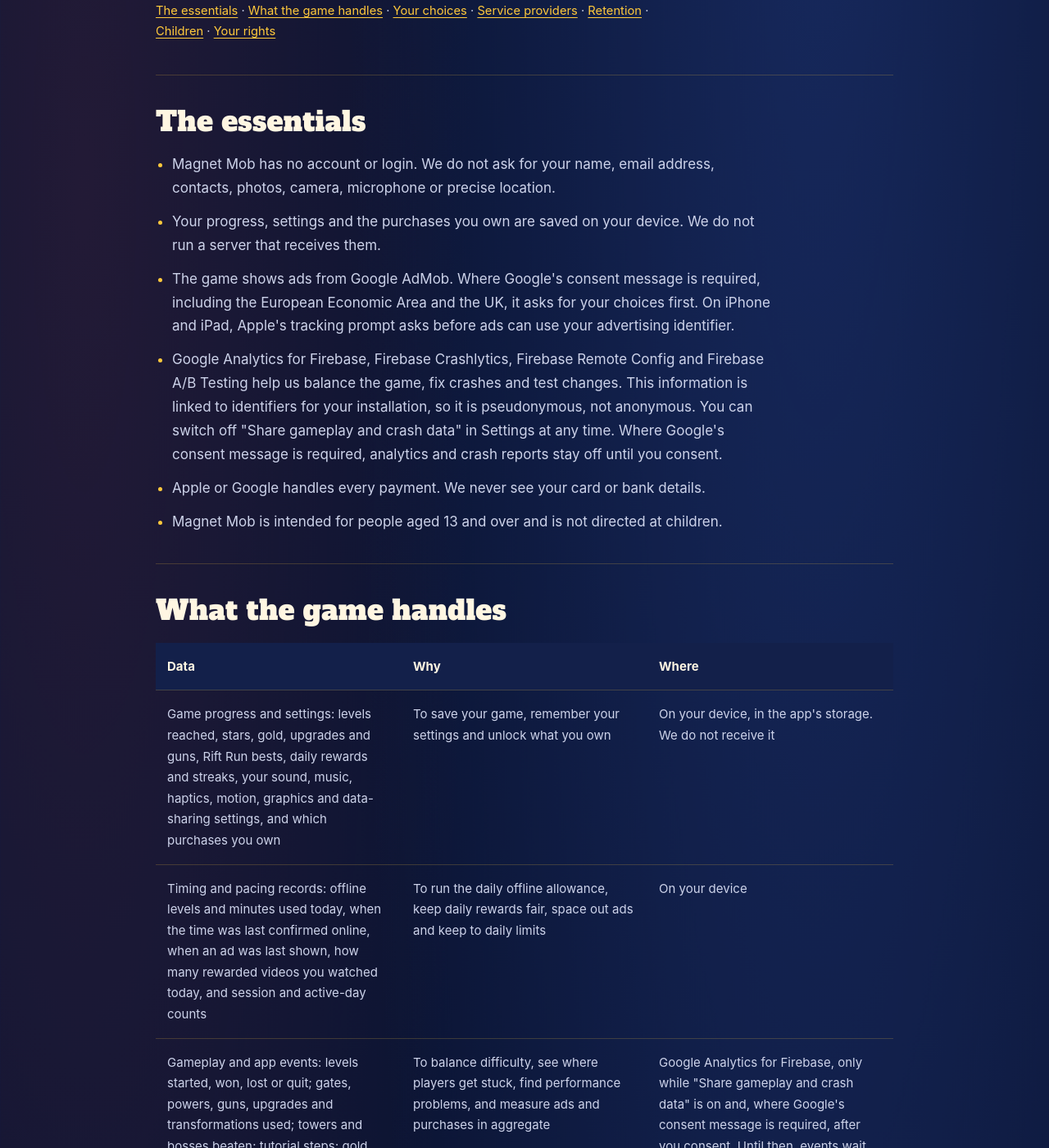
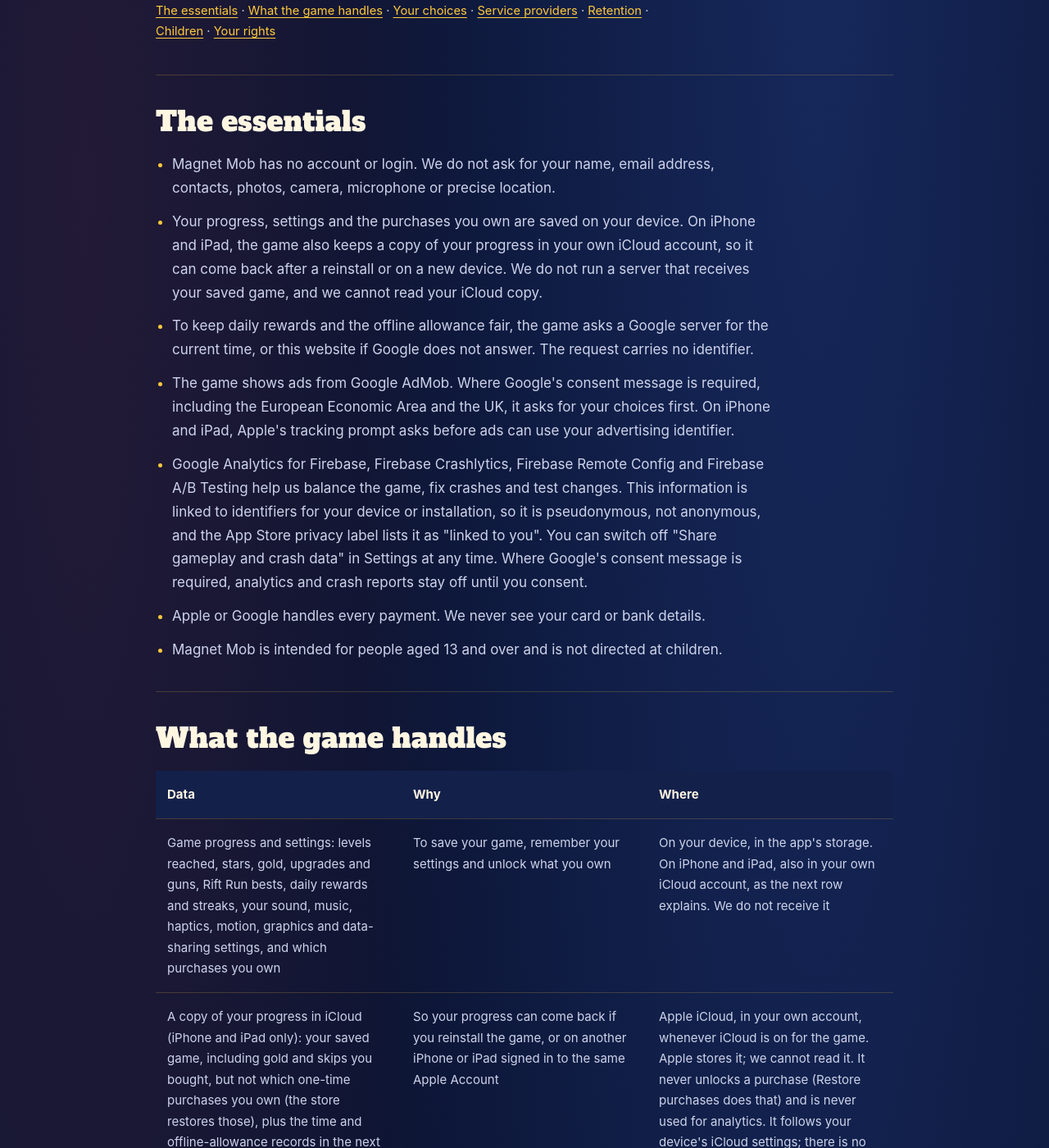
Before and after one commit to pgtgrly/pgtgrly.github.io, a Jekyll site: the page magnetmob/privacy/index.html, which Jekyll copies as it is, in a window 1280 px wide and 1400 px high, scrolled down 508 px. Shown: the whole window at 82% size. Built offline with Jekyll 4.4.1, drawn with Linux system fonts in a browser that asks for light colours; some of the changed text lies outside the part shown.

Commit message:
Magnet Mob privacy, support and terms: the iCloud copy of progress, the time check, and data linked to you

```diff
--- a/magnetmob/privacy/index.html
+++ b/magnetmob/privacy/index.html
@@ -22,7 +22,7 @@
       <h1>Privacy<br><em>Policy.</em></h1>
       <p class="document-subtitle">Magnet Mob: Crowd Army Runner</p>
       <p class="lede">Magnet Mob: Crowd Army Runner is a game for iPhone, iPad and Android made by Pranav Garg. On Google Play it is published under the developer name DamagedCronJob. This policy explains what stays on your device, what may leave it, and the choices you have.</p>
-      <p class="meta">Last updated 1 November 2026</p>
+      <p class="meta">Last updated 12 November 2026</p>
       <p class="contents"><a href="#essentials">The essentials</a> · <a href="#data">What the game handles</a> · <a href="#your-choices">Your choices</a> · <a href="#services">Service providers</a> · <a href="#retention">Retention</a> · <a href="#children">Children</a> · <a href="#rights">Your rights</a></p>
     </header>
 
@@ -30,9 +30,10 @@
       <h2>The essentials</h2>
       <ul>
         <li>Magnet Mob has no account or login. We do not ask for your name, email address, contacts, photos, camera, microphone or precise location.</li>
-        <li>Your progress, settings and the purchases you own are saved on your device. We do not run a server that receives them.</li>
+        <li>Your progress, settings and the purchases you own are saved on your device. On iPhone and iPad, the game also keeps a copy of your progress in your own iCloud account, so it can come back after a reinstall or on a new device. We do not run a server that receives your saved game, and we cannot read your iCloud copy.</li>
+        <li>To keep daily rewards and the offline allowance fair, the game asks a Google server for the current time, or this website if Google does not answer. The request carries no identifier.</li>
         <li>The game shows ads from Google AdMob. Where Google's consent message is required, including the European Economic Area and the UK, it asks for your choices first. On iPhone and iPad, Apple's tracking prompt asks before ads can use your advertising identifier.</li>
-        <li>Google Analytics for Firebase, Firebase Crashlytics, Firebase Remote Config and Firebase A/B Testing help us balance the game, fix crashes and test changes. This information is linked to identifiers for your installation, so it is pseudonymous, not anonymous. You can switch off "Share gameplay and crash data" in Settings at any time. Where Google's consent message is required, analytics and crash reports stay off until you consent.</li>
+        <li>Google Analytics for Firebase, Firebase Crashlytics, Firebase Remote Config and Firebase A/B Testing help us balance the game, fix crashes and test changes. This information is linked to identifiers for your device or installation, so it is pseudonymous, not anonymous, and the App Store privacy label lists it as "linked to you". You can switch off "Share gameplay and crash data" in Settings at any time. Where Google's consent message is required, analytics and crash reports stay off until you consent.</li>
         <li>Apple or Google handles every payment. We never see your card or bank details.</li>
         <li>Magnet Mob is intended for people aged 13 and over and is not directed at children.</li>
       </ul>
@@ -43,12 +44,13 @@
       <table class="data-table">
         <thead><tr><th scope="col">Data</th><th scope="col">Why</th><th scope="col">Where</th></tr></thead>
         <tbody>
-          <tr><td data-label="Data">Game progress and settings: levels reached, stars, gold, upgrades and guns, Rift Run bests, daily rewards and streaks, your sound, music, haptics, motion, graphics and data-sharing settings, and which purchases you own</td><td data-label="Why">To save your game, remember your settings and unlock what you own</td><td data-label="Where">On your device, in the app's storage. We do not receive it</td></tr>
-          <tr><td data-label="Data">Timing and pacing records: offline levels and minutes used today, when the time was last confirmed online, when an ad was last shown, how many rewarded videos you watched today, and session and active-day counts</td><td data-label="Why">To run the daily offline allowance, keep daily rewards fair, space out ads and keep to daily limits</td><td data-label="Where">On your device</td></tr>
+          <tr><td data-label="Data">Game progress and settings: levels reached, stars, gold, upgrades and guns, Rift Run bests, daily rewards and streaks, your sound, music, haptics, motion, graphics and data-sharing settings, and which purchases you own</td><td data-label="Why">To save your game, remember your settings and unlock what you own</td><td data-label="Where">On your device, in the app's storage. On iPhone and iPad, also in your own iCloud account, as the next row explains. We do not receive it</td></tr>
+          <tr><td data-label="Data">A copy of your progress in iCloud (iPhone and iPad only): your saved game, including gold and skips you bought, but not which one-time purchases you own (the store restores those), plus the time and offline-allowance records in the next row</td><td data-label="Why">So your progress can come back if you reinstall the game, or on another iPhone or iPad signed in to the same Apple Account</td><td data-label="Where">Apple iCloud, in your own account, whenever iCloud is on for the game. Apple stores it; we cannot read it. It never unlocks a purchase (Restore purchases does that) and is never used for analytics. It follows your device's iCloud settings; there is no separate switch in the game. Android does not use iCloud; Android's own backup may include the game's data</td></tr>
+          <tr><td data-label="Data">Timing and pacing records: offline levels and minutes used today, when the time was last confirmed online, when an ad was last shown, how many rewarded videos you watched today, and session and active-day counts</td><td data-label="Why">To run the daily offline allowance, keep daily rewards fair, space out ads and keep to daily limits</td><td data-label="Where">On your device. On iPhone and iPad, the time and offline-allowance records are also in the iCloud copy above</td></tr>
           <tr><td data-label="Data">Gameplay and app events: levels started, won, lost or quit; gates, powers, guns, upgrades and transformations used; towers and bosses beaten; tutorial steps; gold earned and spent; settings changes; ad offers, whether you watched them and the estimated ad revenue per placement; purchases (the product, price, currency and a one-way hash of the transaction ID) and failed purchase attempts; occasional performance samples such as frame rate; the app version</td><td data-label="Why">To balance difficulty, see where players get stuck, find performance problems, and measure ads and purchases in aggregate</td><td data-label="Where">Google Analytics for Firebase, only while "Share gameplay and crash data" is on and, where Google's consent message is required, after you consent. Until then, events wait on your device and are deleted if sharing is not allowed. Firebase adds an app instance identifier and device details such as model, operating system, language and a country or region inferred from your IP address. The game sets no user ID</td></tr>
           <tr><td data-label="Data">Crash and diagnostic information: crash traces (for the game's own code, file names and line numbers), device and app details, the screen, level, mode, graphics quality and army size at the time, the last few screens you visited, and a Crashlytics installation identifier</td><td data-label="Why">To find and fix crashes and errors</td><td data-label="Where">Firebase Crashlytics. Reports are kept on your device and sent on a later launch only if sharing is allowed; otherwise they are deleted</td></tr>
           <tr><td data-label="Data">Remote settings and test groups: once per session the game may download settings such as ad spacing and the offline allowance, and Firebase may place your installation in a test group</td><td data-label="Why">To tune the game and compare versions without an app update</td><td data-label="Where">Firebase Remote Config and Firebase A/B Testing, using a Firebase installation identifier stored on your device. The game applies the resolved consent and data-sharing gate before loading or retaining these settings; if the gate is not satisfied, or the request fails, it uses the settings built into the app</td></tr>
-          <tr><td data-label="Data">A time check: a request to a Google server that reads the current time from the response, at launch, when you retry the connection and when you reconnect</td><td data-label="Why">So daily rewards and the offline allowance cannot be changed by moving your device's clock</td><td data-label="Where">Google (Firebase). The request carries no identifier. Like any web request, it reaches Google with your IP address</td></tr>
+          <tr><td data-label="Data">A time check: a request that reads the current time from the response of a Google server, or of this website if Google does not answer, at launch, when you retry the connection and when you reconnect</td><td data-label="Why">So daily rewards and the offline allowance cannot be changed by moving your device's clock</td><td data-label="Where">Google (Firebase), or this website (pranavgarg.in, hosted with GitHub Pages). The request carries no identifier. Like any web request, it reaches the server with your IP address, and GitHub may process it as described under "This website" below</td></tr>
           <tr><td data-label="Data">Ad request and interaction information, which may include IP address, general location inferred from it, device and app information, your advertising identifier where permitted (on Android, the advertising ID and app set ID), ad impressions, clicks and diagnostics</td><td data-label="Why">To request, show, measure, cap and protect ads, and to personalise them where you allow it</td><td data-label="Where">Google AdMob and the advertising partners it works with, following your choices in Google's consent message and, on iPhone and iPad, Apple's tracking prompt</td></tr>
           <tr><td data-label="Data">Your consent and tracking choices</td><td data-label="Why">To respect them every time you play</td><td data-label="Where">Stored on your device by Google's User Messaging Platform and by your operating system. They are sent with ad requests and set what Google Analytics for Firebase may collect</td></tr>
           <tr><td data-label="Data">Purchases: the product you bought and whether it is still valid</td><td data-label="Why">To unlock the purchase, keep it working offline and restore it</td><td data-label="Where">Apple's App Store (StoreKit) or Google Play Billing processes the payment and confirms ownership. The game keeps a copy of what you own on your device. There is no Magnet Mob purchase server</td></tr>
@@ -56,6 +58,7 @@
           <tr><td data-label="Data">Email address and message contents</td><td data-label="Why">To answer support or privacy requests</td><td data-label="Where">Received only when you email us</td></tr>
         </tbody>
       </table>
+      <p><strong>Linked to you.</strong> The game asks for no name, email or account. Even so, the App Store privacy label and the app's own privacy file list the data sent to Google Analytics for Firebase, Firebase Crashlytics and Google AdMob as "linked to you", because each is tied to an identifier for your device or installation: how you use the game, advertising data, purchase history, gameplay, crash and performance data, other diagnostics, a rough location from your IP address, and the device's identifiers. Where you allow tracking in Apple's prompt, the advertising identifier is used for tracking.</p>
       <p>Events that Magnet Mob writes itself contain game information, such as a level number or a power used. They never contain your name or email address. The game checks whether your device is online through the operating system; that check sends nothing to us. Haptics use your device's vibration and stay on the device.</p>
       <p>Some advertising uses may count as a "sale" or "sharing" of personal information, or as targeted advertising, under the laws of some US states. Where that law applies, Google's consent message lets you opt out for the ads shown in the game.</p>
     </section>
@@ -68,9 +71,9 @@
         <li><strong>Apple tracking permission (iPhone and iPad):</strong> the game asks before your activity can be tracked across other companies' apps and websites. If you allow it, Google Mobile Ads and Google Analytics for Firebase may use your device's advertising identifier. Declining does not stop you playing and does not remove ads; the ads are less personalised. Change it any time in Settings &gt; Privacy &amp; Security &gt; Tracking.</li>
         <li><strong>Android advertising ID:</strong> reset or delete it in your device's Google settings under Ads.</li>
         <li><strong>Rewarded videos:</strong> always optional. The reward is shown before you choose to watch.</li>
-        <li><strong>Purchases and ads:</strong> any purchase, Remove Ads or the Starter Pack, turns off full-screen ads, banners and the ad at game start. Rewarded videos stay available if you want them.</li>
+        <li><strong>Purchases and ads:</strong> No Intrusive Ads, the Starter Pack or the Second Builder turns off full-screen ads, banners and the ad at game start. Rewarded videos stay available if you want them. Gold, skips and looks do not turn ads off.</li>
         <li><strong>Reminders:</strong> optional local notifications. The game asks for notification permission only after your first boss win, sends at most one reminder a day, and you can switch each kind of reminder off, or all of them in your device's notification settings.</li>
-        <li><strong>Your progress:</strong> Settings &gt; Reset progress starts the game again and keeps your settings and purchases. Deleting the app removes its data from the device. There is no Magnet Mob account or cloud save, but your device's own backup or transfer can include the game's data, depending on your operating system and settings.</li>
+        <li><strong>Your progress:</strong> Settings &gt; Reset progress starts the game again and keeps your settings and purchases. Deleting the app removes its data from the device. There is no Magnet Mob account. On iPhone and iPad the iCloud copy described above stays in your iCloud account after the app is deleted, following your iCloud settings; on any device, its own backup or transfer can include the game's data, depending on your operating system and settings.</li>
       </ul>
     </section>
 
@@ -93,7 +96,7 @@
 
     <section id="retention">
       <h2>Retention and security</h2>
-      <p>Progress, settings and purchase records stay on your device until you reset them or delete the app, apart from any copy in your device's own backups. Support emails are kept only as long as needed to answer the request, protect the game or meet legal obligations.</p>
+      <p>Progress, settings and purchase records stay on your device until you reset them or delete the app, apart from the iCloud copy on iPhone and iPad and any copy in your device's own backups, which follow your iCloud and backup settings. Support emails are kept only as long as needed to answer the request, protect the game or meet legal obligations.</p>
       <p>Google Analytics keeps event data linked to an installation for 14 months; aggregated reports can be kept longer. Firebase states that Crashlytics keeps crash traces and their installation identifiers for 90 days. Other Firebase and Google services have their own retention rules, explained in <a href="https://firebase.google.com/support/privacy" target="_blank" rel="noopener noreferrer">Privacy and security in Firebase</a>.</p>
       <p>We use reasonable safeguards, but no method of storage or transmission is completely secure.</p>
     </section>
@@ -116,7 +119,7 @@
 
     <section>
       <h2>Changes</h2>
-      <p>We will update this page before the game's practices change, for example if we add cloud saves, accounts, leaderboards with other players or push notifications, and we will give any further notice the law requires. The date at the top shows the latest version. Questions can be sent to <a href="mailto:pranavgarg@gmail.com?subject=Magnet%20Mob%20privacy">pranavgarg@gmail.com</a>.</p>
+      <p>We will update this page before the game's practices change, for example if we add accounts, leaderboards with other players, push notifications or a new service provider, and we will give any further notice the law requires. The date at the top shows the latest version. Questions can be sent to <a href="mailto:pranavgarg@gmail.com?subject=Magnet%20Mob%20privacy">pranavgarg@gmail.com</a>.</p>
     </section>
   </main>
   <footer class="site-footer shell"><span>&copy; 2026 Pranav Garg.</span><nav aria-label="Legal"><a href="/apps/">More apps</a><a href="/magnetmob/privacy/">Privacy</a><a href="/magnetmob/terms/">Terms</a><a href="/magnetmob/support/">Support</a></nav></footer>
--- a/magnetmob/support/index.html
+++ b/magnetmob/support/index.html
@@ -61,8 +61,8 @@
     <section>
       <h2>Progress and saves</h2>
       <dl class="faq">
-        <div><dt>Where is my progress saved?</dt><dd>On your device. There is no Magnet Mob account or cloud save. Deleting the app removes your progress from the device.</dd></div>
-        <div><dt>Can I move my progress to a new phone?</dt><dd>There is no Magnet Mob cloud save. Your phone's own backup or transfer may bring the game's data across, depending on your device and its settings. Purchases can be restored through the Apple Account or Google account that made them when the store and network are available; a restore failure needs a retry.</dd></div>
+        <div><dt>Where is my progress saved?</dt><dd>On your device. On iPhone and iPad the game also keeps a copy of your progress in your own iCloud account, so it can come back after a reinstall or on another device with the same Apple Account. There is no Magnet Mob account, and we cannot read your iCloud copy. Deleting the app removes your progress from the device.</dd></div>
+        <div><dt>Can I move my progress to a new phone?</dt><dd>On iPhone and iPad, sign in to the same Apple Account with iCloud on, and the game brings your progress back from its iCloud copy. On Android, your phone's own backup or transfer may bring the game's data across, depending on your device and its settings. Purchases can be restored through the Apple Account or Google account that made them when the store and network are available; a restore failure needs a retry.</dd></div>
         <div><dt>How do I start again?</dt><dd>Open Settings and choose Reset progress. This starts the game again and keeps your settings and purchases.</dd></div>
       </dl>
     </section>
--- a/magnetmob/terms/index.html
+++ b/magnetmob/terms/index.html
@@ -22,7 +22,7 @@
       <h1>Terms<br><em>of Use.</em></h1>
       <p class="document-subtitle">Magnet Mob: Crowd Army Runner</p>
       <p class="lede">These terms apply when you download or play Magnet Mob: Crowd Army Runner, a game for iPhone, iPad and Android provided by Pranav Garg and published on Google Play under the developer name DamagedCronJob.</p>
-      <p class="meta">Last updated 1 November 2026</p>
+      <p class="meta">Last updated 12 November 2026</p>
     </header>
 
     <section>
@@ -33,7 +33,7 @@
 
     <section>
       <h2>Progress and saved games</h2>
-      <p>Your progress is saved on your device. There is no Magnet Mob account or cloud save. Deleting the app removes its data from the device, although your device's own backup or transfer may include it. Settings &gt; Reset progress starts the game again and keeps your settings and purchases.</p>
+      <p>Your progress is saved on your device. On iPhone and iPad the game also keeps a copy of your progress in your own iCloud account, as the privacy policy explains. There is no Magnet Mob account. Deleting the app removes its data from the device, although the iCloud copy and your device's own backup or transfer may keep it. Settings &gt; Reset progress starts the game again and keeps your settings and purchases.</p>
       <p>Gold, stars, upgrades, unlocks and other in-game items are entertainment features with no cash value. They cannot be sold, transferred or exchanged for money. We may rebalance, correct or reset them when needed to fix defects, cheating, corrupted saves or balance problems.</p>
     </section>
 
```
